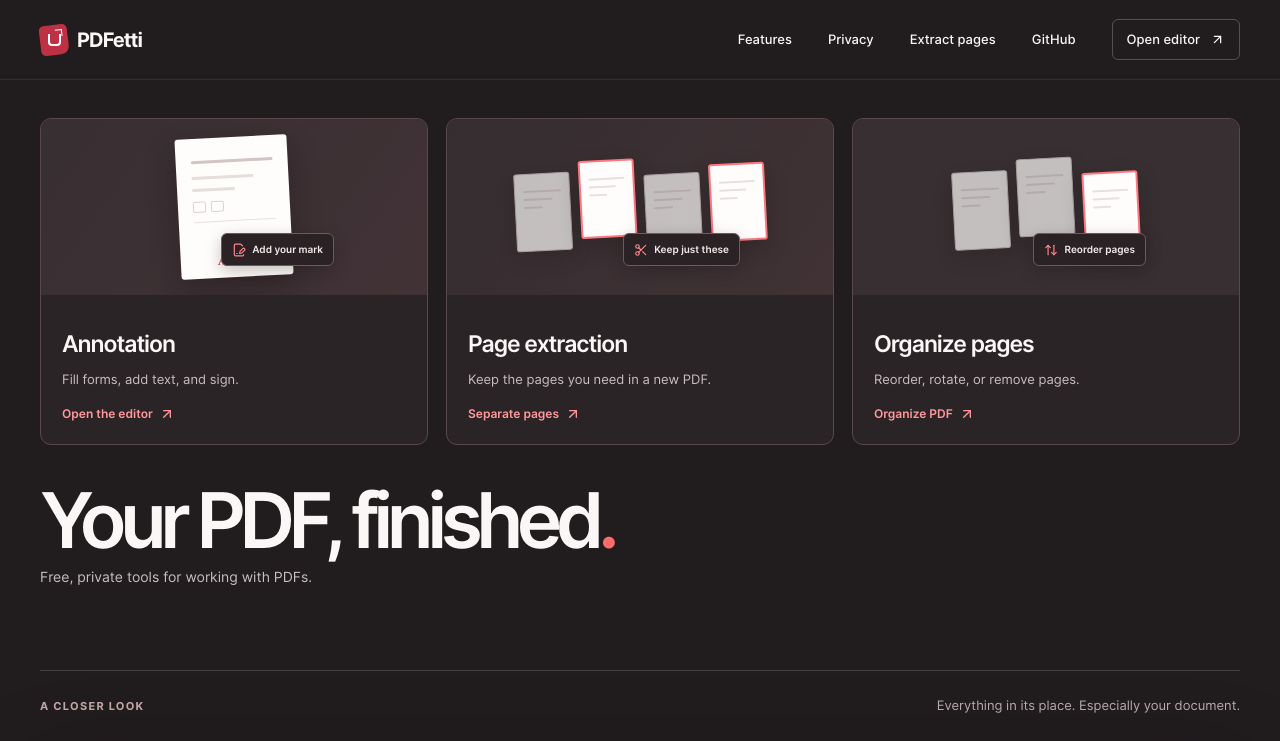
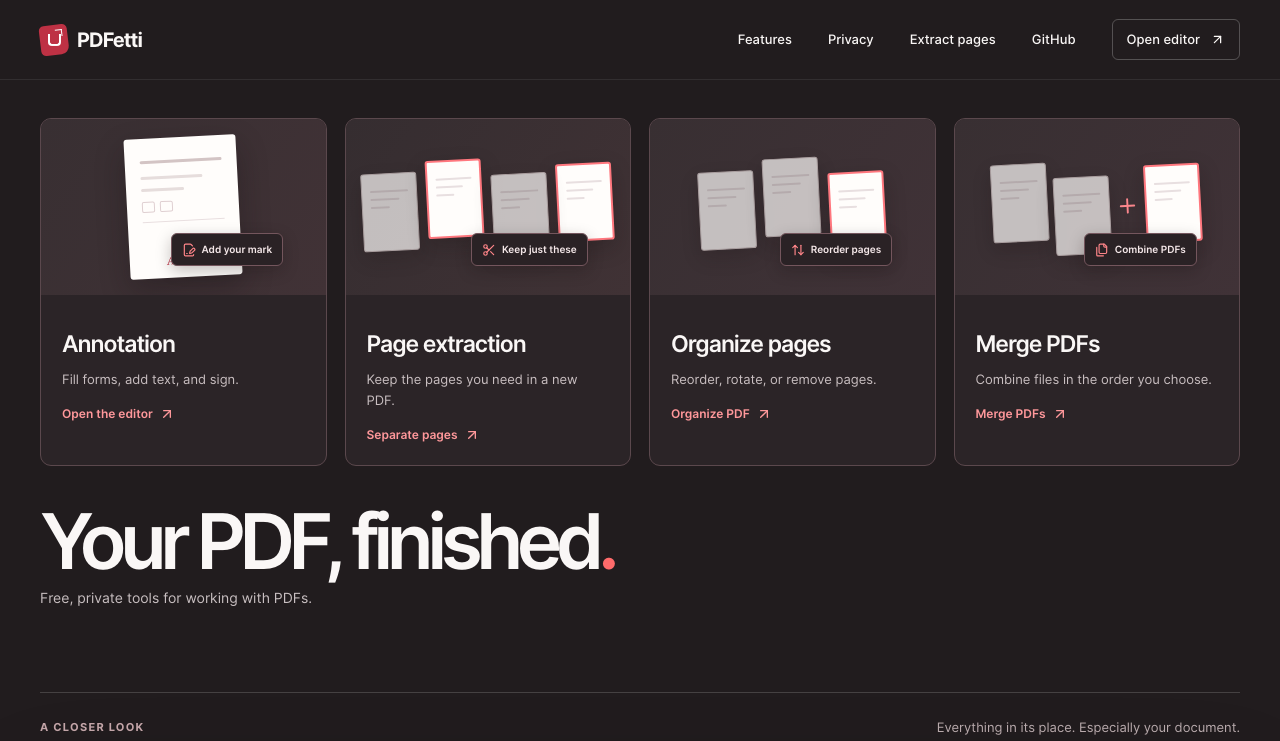
Before and after one commit to Asipita/pdfetti, a Next.js app: page / in a window 1280 px wide. Shown: the top 741 px of the page. Built offline with nearby package versions, Linux system fonts and the light colour scheme; no server answers.

Commit message:
feat(site): surface PDF merge tool

```diff
--- a/src/app/page.tsx
+++ b/src/app/page.tsx
@@ -5,7 +5,9 @@ import {
   ArrowUpRight,
   ArrowUpDown,
   FilePenLine,
+  Files,
   LockKeyhole,
+  Plus,
   Scissors,
 } from "lucide-react";
 import { Brand } from "@/components/shared/brand";
@@ -41,7 +43,7 @@ export default function Home() {
     applicationCategory: "BusinessApplication",
     operatingSystem: "Web",
     description:
-      "Free browser-based PDF tools for annotating documents, extracting pages, and organizing page order.",
+      "Free browser-based PDF tools for annotating, extracting pages, organizing, and merging PDFs.",
   };
 
   return (
@@ -117,6 +119,22 @@ export default function Home() {
                   <span className="home-tool-title">Organize pages</span>
                   <p>Reorder, rotate, or remove pages.</p>
                   <span className="home-tool-action">Organize PDF <ArrowUpRight size={16} aria-hidden="true" /></span>
+                </div>
+              </Link>
+              <Link href="/merge-pdf/" className="home-tool-card home-tool-card--merge">
+                <div className="home-tool-art home-tool-art--merge" aria-hidden="true">
+                  <div className="home-art-merge-files">
+                    <span className="home-art-page"><i /><i /><i /></span>
+                    <span className="home-art-page"><i /><i /><i /></span>
+                    <Plus className="home-art-merge-plus" size={23} />
+                    <span className="home-art-page is-picked"><i /><i /><i /></span>
+                  </div>
+                  <span className="home-art-note"><Files size={14} /> Combine PDFs</span>
+                </div>
+                <div className="home-tool-card-copy">
+                  <span className="home-tool-title">Merge PDFs</span>
+                  <p>Combine files in the order you choose.</p>
+                  <span className="home-tool-action">Merge PDFs <ArrowUpRight size={16} aria-hidden="true" /></span>
                 </div>
               </Link>
             </div>
--- a/src/app/sitemap.ts
+++ b/src/app/sitemap.ts
@@ -7,5 +7,6 @@ export default function sitemap(): MetadataRoute.Sitemap {
     { url: `${base}/privacy/`, changeFrequency: "yearly", priority: 0.3 },
     { url: `${base}/extract-pdf-pages/`, changeFrequency: "monthly", priority: 0.8 },
     { url: `${base}/organize-pdf/`, changeFrequency: "monthly", priority: 0.8 },
+    { url: `${base}/merge-pdf/`, changeFrequency: "monthly", priority: 0.8 },
   ];
 }
--- a/src/features/page-organization/page-organizer.tsx
+++ b/src/features/page-organization/page-organizer.tsx
@@ -234,6 +234,7 @@ export function PageOrganizer() {
           <nav aria-label="Main navigation">
             <a href="#how-it-works">How it works</a>
             <Link href="/extract-pdf-pages/">Extract pages</Link>
+            <Link href="/merge-pdf/">Merge PDFs</Link>
             <a href="https://github.com/asipita/pdfetti" target="_blank" rel="noopener noreferrer">Open source</a>
             <Link href="/editor/" className="ui-button ui-button--outline nav-action">Open PDF editor</Link>
           </nav>
@@ -344,7 +345,7 @@ export function PageOrganizer() {
           </div>
         </section>
       </main>
-      <footer className="site-footer"><div className="container footer-inner"><Brand /><span>PDF tools that keep things simple.</span><nav aria-label="Footer"><a href="/privacy/">Privacy</a><a href="/editor/">PDF editor</a><a href="/extract-pdf-pages/">Extract pages</a><a href="https://github.com/asipita/pdfetti" target="_blank" rel="noopener noreferrer">GitHub</a></nav></div></footer>
+      <footer className="site-footer"><div className="container footer-inner"><Brand /><span>PDF tools that keep things simple.</span><nav aria-label="Footer"><a href="/privacy/">Privacy</a><a href="/editor/">PDF editor</a><a href="/extract-pdf-pages/">Extract pages</a><a href="/merge-pdf/">Merge PDFs</a><a href="https://github.com/asipita/pdfetti" target="_blank" rel="noopener noreferrer">GitHub</a></nav></div></footer>
     </div>
   );
 }
--- a/src/features/page-separation/page-separator.tsx
+++ b/src/features/page-separation/page-separator.tsx
@@ -306,7 +306,7 @@ export function PageSeparator() {
           </div>
         </section>
       </main>
-      <footer className="site-footer"><div className="container footer-inner"><Brand /><span>PDF tools that keep things simple.</span><nav aria-label="Footer"><a href="/privacy/">Privacy</a><a href="/editor/">PDF editor</a><a href="/organize-pdf/">Organize pages</a><a href="https://github.com/asipita/pdfetti" target="_blank" rel="noopener noreferrer">GitHub</a></nav></div></footer>
+      <footer className="site-footer"><div className="container footer-inner"><Brand /><span>PDF tools that keep things simple.</span><nav aria-label="Footer"><a href="/privacy/">Privacy</a><a href="/editor/">PDF editor</a><a href="/organize-pdf/">Organize pages</a><a href="/merge-pdf/">Merge PDFs</a><a href="https://github.com/asipita/pdfetti" target="_blank" rel="noopener noreferrer">GitHub</a></nav></div></footer>
     </div>
   );
 }
--- a/src/styles/marketing.css
+++ b/src/styles/marketing.css
@@ -93,7 +93,7 @@
 
 .home-tool-grid {
   display: grid;
-  grid-template-columns: repeat(3, minmax(0, 1fr));
+  grid-template-columns: repeat(4, minmax(0, 1fr));
   gap: 18px;
 }
 
@@ -130,6 +130,11 @@
 
 .home-tool-art--separation {
   background: linear-gradient(125deg, #352d30, #403235);
+}
+
+.home-tool-art--organization,
+.home-tool-art--merge {
+  background: linear-gradient(125deg, #382f32, #403237);
 }
 
 .home-art-paper {
@@ -244,6 +249,26 @@
 .home-art-page.is-picked {
   border: 2px solid #ff777e;
   opacity: 1;
+}
+
+.home-art-merge-files {
+  display: flex;
+  align-items: center;
+  gap: 6px;
+  transform: rotate(-3deg);
+}
+
+.home-art-merge-files .home-art-page:first-child {
+  transform: translateY(-8px);
+}
+
+.home-art-merge-files .home-art-page:nth-of-type(2) {
+  transform: translateY(8px);
+}
+
+.home-art-merge-plus {
+  flex: none;
+  color: #ff898f;
 }
 
 .home-art-page i {
```
